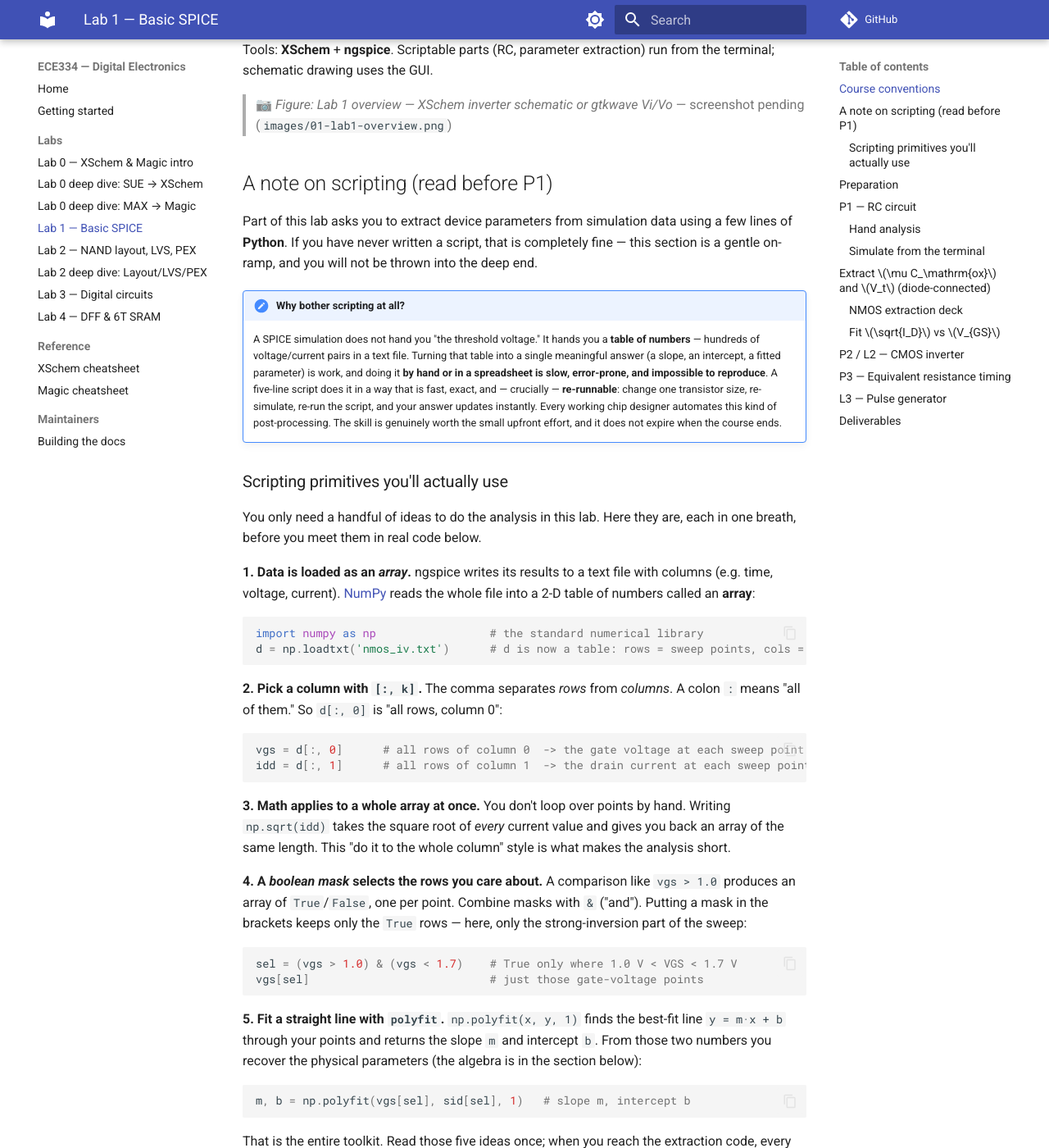
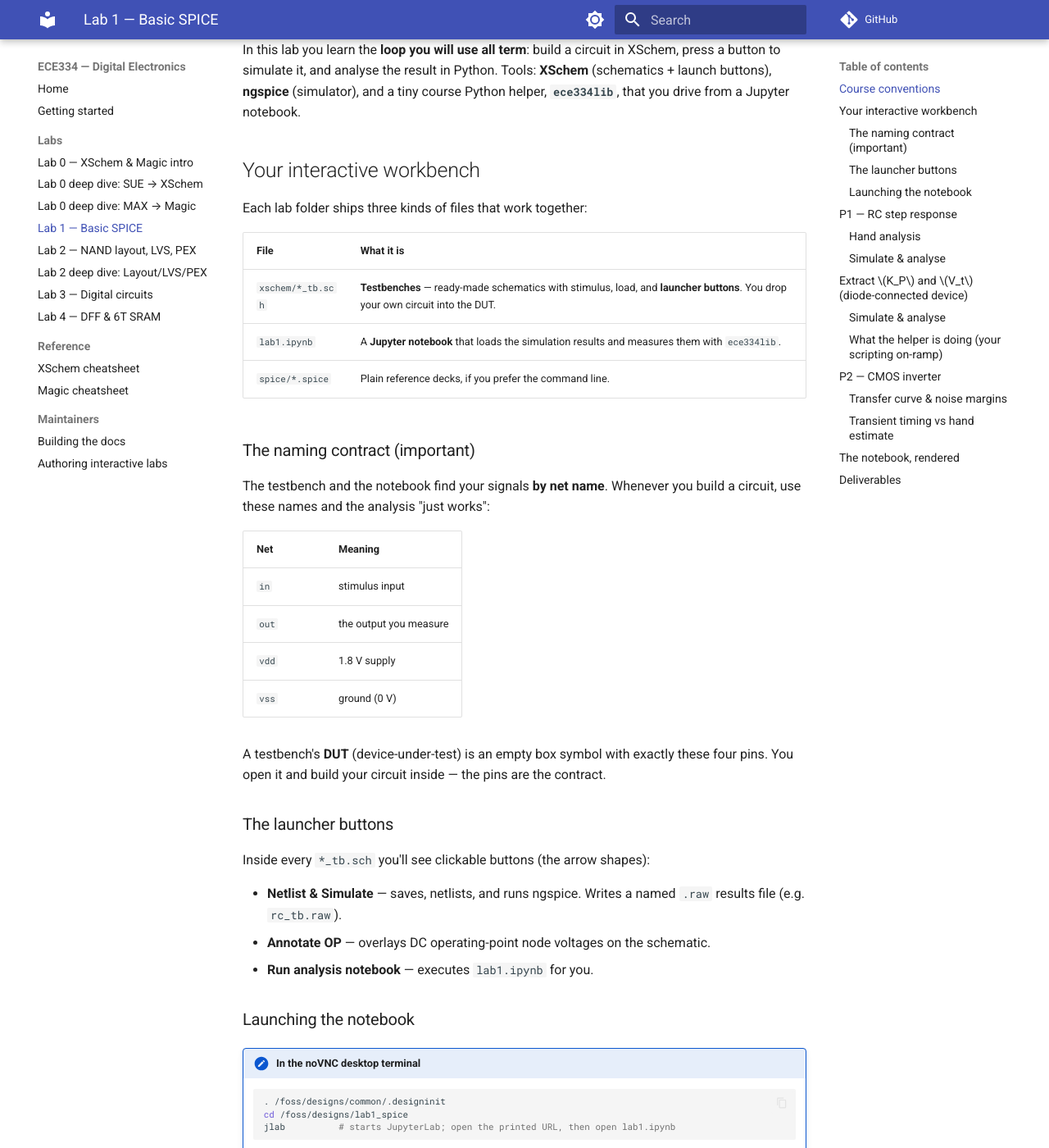
Before and after one commit to uoftasic/ece334-docs, an MkDocs documentation site: the page built from docs/labs/lab1/index.md, in a window 1280 px wide and 1400 px high, scrolled down 554 px. Shown: the whole window at 82% size. Built offline with MkDocs 1.6.1 and Material for MkDocs 9.7.7, drawn with Linux system fonts in a browser that asks for light colours; comment, search, counter and statistics services are not loaded; some of the changed text lies outside the part shown.

Commit message:
docs(lab1): rewrite around interactive testbench + notebook flow
- Lab 1 manual: build → launcher button → analyse-in-notebook loop, with the
  net-name DUT contract, a prominent unitless-W/L warning, and an embedded
  rendered-notebook snapshot (Approach A).
- Makefile: `notebooks` target renders lab notebooks (sibling ece334-labs) to
  committed markdown snapshots; placeholder until first render.
- maintainers/authoring-labs.md: the repeatable recipe for Labs 2–4
  (harness + DUT, notebook, ece334lib, snapshot), incl. the subcircuit-symbol
  and unitless-W/L gotchas.

````diff
--- a/docs/labs/lab1/index.md
+++ b/docs/labs/lab1/index.md
@@ -6,243 +6,211 @@
 
 --8<-- "includes/conventions.md"
 
-Tools: **XSchem** + **ngspice**. Scriptable parts (RC, parameter extraction) run from
-the terminal; schematic drawing uses the GUI.
+In this lab you learn the **loop you will use all term**: build a circuit in XSchem,
+press a button to simulate it, and analyse the result in Python. Tools: **XSchem**
+(schematics + launch buttons), **ngspice** (simulator), and a tiny course Python
+helper, **`ece334lib`**, that you drive from a Jupyter notebook.
 
-> 📷 *Figure: Lab 1 overview — XSchem inverter schematic or gtkwave Vi/Vo* — screenshot pending (`images/01-lab1-overview.png`)
+## Your interactive workbench
 
-## A note on scripting (read before P1)
+Each lab folder ships three kinds of files that work together:
 
-Part of this lab asks you to extract device parameters from simulation data using a few lines
-of **Python**. If you have never written a script, that is completely fine — this section is a
-gentle on-ramp, and you will not be thrown into the deep end.
+| File | What it is |
+|------|------------|
+| `xschem/*_tb.sch` | **Testbenches** — ready-made schematics with stimulus, load, and **launcher buttons**. You drop your own circuit into the DUT. |
+| `lab1.ipynb` | A **Jupyter notebook** that loads the simulation results and measures them with `ece334lib`. |
+| `spice/*.spice` | Plain reference decks, if you prefer the command line. |
 
-!!! note "Why bother scripting at all?"
-    A SPICE simulation does not hand you "the threshold voltage." It hands you a **table of
-    numbers** — hundreds of voltage/current pairs in a text file. Turning that table into a
-    single meaningful answer (a slope, an intercept, a fitted parameter) is work, and doing it
-    **by hand or in a spreadsheet is slow, error-prone, and impossible to reproduce**. A
-    five-line script does it in a way that is fast, exact, and — crucially — **re-runnable**:
-    change one transistor size, re-simulate, re-run the script, and your answer updates
-    instantly. Every working chip designer automates this kind of post-processing. The skill
-    is genuinely worth the small upfront effort, and it does not expire when the course ends.
+### The naming contract (important)
 
-### Scripting primitives you'll actually use
+The testbench and the notebook find your signals **by net name**. Whenever you build a
+circuit, use these names and the analysis "just works":
 
-You only need a handful of ideas to do the analysis in this lab. Here they are, each in one
-breath, before you meet them in real code below.
+| Net | Meaning |
+|-----|---------|
+| `in` | stimulus input |
+| `out` | the output you measure |
+| `vdd` | 1.8 V supply |
+| `vss` | ground (0 V) |
 
-**1. Data is loaded as an *array*.** ngspice writes its results to a text file with columns
-(e.g. time, voltage, current). [NumPy](https://numpy.org/) reads the whole file into a 2-D
-table of numbers called an **array**:
+A testbench's **DUT** (device-under-test) is an empty box symbol with exactly these
+four pins. You open it and build your circuit inside — the pins are the contract.
 
-```python
-import numpy as np                 # the standard numerical library
-d = np.loadtxt('nmos_iv.txt')      # d is now a table: rows = sweep points, cols = columns
-```
+### The launcher buttons
 
-**2. Pick a column with `[:, k]`.** The comma separates *rows* from *columns*. A colon `:`
-means "all of them." So `d[:, 0]` is "all rows, column 0":
+Inside every `*_tb.sch` you'll see clickable buttons (the arrow shapes):
 
-```python
-vgs = d[:, 0]      # all rows of column 0  -> the gate voltage at each sweep point
-idd = d[:, 1]      # all rows of column 1  -> the drain current at each sweep point
-```
+- **Netlist & Simulate** — saves, netlists, and runs ngspice. Writes a named `.raw`
+  results file (e.g. `rc_tb.raw`).
+- **Annotate OP** — overlays DC operating-point node voltages on the schematic.
+- **Run analysis notebook** — executes `lab1.ipynb` for you.
 
-**3. Math applies to a whole array at once.** You don't loop over points by hand. Writing
-`np.sqrt(idd)` takes the square root of *every* current value and gives you back an array of
-the same length. This "do it to the whole column" style is what makes the analysis short.
-
-**4. A *boolean mask* selects the rows you care about.** A comparison like `vgs > 1.0`
-produces an array of `True`/`False`, one per point. Combine masks with `&` ("and"). Putting a
-mask in the brackets keeps only the `True` rows — here, only the strong-inversion part of the
-sweep:
-
-```python
-sel = (vgs > 1.0) & (vgs < 1.7)    # True only where 1.0 V < VGS < 1.7 V
-vgs[sel]                           # just those gate-voltage points
-```
-
-**5. Fit a straight line with `polyfit`.** `np.polyfit(x, y, 1)` finds the best-fit line
-`y = m·x + b` through your points and returns the slope `m` and intercept `b`. From those two
-numbers you recover the physical parameters (the algebra is in the section below):
-
-```python
-m, b = np.polyfit(vgs[sel], sid[sel], 1)   # slope m, intercept b
-```
-
-That is the entire toolkit. Read those five ideas once; when you reach the extraction code,
-every line will already look familiar.
-
-## Preparation
+### Launching the notebook
 
 !!! terminal "In the noVNC desktop terminal"
     ```bash
     . /foss/designs/common/.designinit
     cd /foss/designs/lab1_spice
+    jlab          # starts JupyterLab; open the printed URL, then open lab1.ipynb
     ```
 
-## P1 — RC circuit
+The `jlab` alias and `import ece334lib` are set up by `.designinit` — source it once
+per terminal.
 
-Topology: pulse `Vi` → R1 (1 kΩ) → `Vo` with R2 (2 kΩ) and C1 (0.7 pF) to ground.
-Pulse **1.8 V** high, 3 ns width, 6 ns period, $t_r = t_f = 0.2$ ns.
+??? note "Why script the analysis at all?"
+    A SPICE run doesn't hand you "the rise time" — it hands you a **table of numbers**.
+    Turning that into a meaningful answer by hand is slow and impossible to reproduce. A
+    couple of lines of Python do it in a way that is fast, exact, and **re-runnable**:
+    change a transistor width, re-simulate, re-run the cell, and every number updates.
+    That is exactly how working chip designers post-process simulations.
+
+---
+
+## P1 — RC step response
+
+Open `xschem/rc_tb.sch`. A 1.8 V step drives `R1` (1 kΩ) into `C1` (1 pF) at node
+`out`. The output charges with time constant $\tau = RC$.
 
 ### Hand analysis
 
 $$
 \begin{aligned}
-  V_{o,\mathrm{final}} &= 1.8 \times \frac{R_2}{R_1 + R_2} = 1.20\ \mathrm{V} \\
-  \tau &= (R_1 \parallel R_2)\, C_1 = 0.467\ \mathrm{ns} \\
-  \text{20–80\% rise/fall} &= \tau \ln(4) = 0.647\ \mathrm{ns}
+  \tau &= R\,C = (1\ \mathrm{k}\Omega)(1\ \mathrm{pF}) = 1\ \mathrm{ns} \\
+  t_{r}\,(10\text{–}90\%) &= \tau \ln 9 \approx 2.20\ \mathrm{ns}
 \end{aligned}
 $$
 
-### Simulate from the terminal
+### Simulate & analyse
 
-The committed deck is `spice/rc.spice`:
+1. In `rc_tb.sch`, press **Netlist & Simulate**. This writes `rc_tb.raw`.
+2. In `lab1.ipynb`, run **§1 RC step response**. It loads the result and measures:
 
-```spice
-* Lab 1 P1 - RC circuit (1.8 V)
-Vi n1 0 PULSE(0 1.8 0 0.2n 0.2n 3n 6n)
-R1 n1 n2 1k
-R2 n2 0 2k
-C1 n2 0 0.7p
-.tran 1p 15n
-.control
-run
-wrdata rc.txt v(n1) v(n2)
-.endc
-.end
-```
+   ```python
+   from ece334lib import sim, measure, plot
+   rc = sim.run("xschem/rc_tb.raw")
+   t_rise, _ = measure.edges_10_90(rc, "out", vdd=1.8)
+   plot.transient(rc, ["in", "out"])
+   ```
 
-!!! terminal "In the noVNC desktop terminal"
-    ```bash
-    cd spice
-    ngspice -b rc.spice
-    ```
+   You should see $\tau \approx 1$ ns and $t_r \approx 2.20$ ns — matching the hand
+   analysis exactly.
 
-    The output file `rc.txt` contains columns: time, `v(n1)`, `v(n2)`.
-    Inspect the final value of `Vo` (≈ 1.20 V) and measure 20–80% rise/fall
-    (≈ 0.647 ns; expect slightly longer due to 0.2 ns input edges).
+!!! tip "Make it yours"
+    Change `R1` or `C1` in the schematic, re-simulate, and re-run the cell. Confirm
+    that $\tau$ tracks $R\cdot C$.
 
-> 📷 *Figure: RC waveforms — Vi and Vo vs time, final Vo ≈ 1.2 V* — screenshot pending (`images/02-rc-waveforms.png`)
+---
 
-## Extract $\mu C_\mathrm{ox}$ and $V_t$ (diode-connected)
+## Extract $K_P$ and $V_t$ (diode-connected device)
 
+Before the inverter, extract the device parameters you'll need for its hand estimate.
 A diode-connected device (gate tied to drain) is always in saturation when on, so
-$I_D = \tfrac{1}{2} K_P (W/L)(V_{GS} - V_t)^2$, which makes $\sqrt{I_D}$ **linear** in
-$V_{GS}$:
+$I_D = \tfrac12 K_P (W/L)(V_{GS}-V_t)^2$, which makes $\sqrt{I_D}$ **linear** in $V_{GS}$:
 
-- slope $m = \sqrt{\tfrac{1}{2} K_P (W/L)} \Rightarrow K_P = 2m^2/(W/L)$
-- x-intercept of the line $= V_t$
+- slope $m = \sqrt{\tfrac12 K_P (W/L)} \Rightarrow K_P = 2m^2/(W/L)$
+- x-intercept of the fitted line $= V_t$
 
-We use a long/wide device (W = 10 µm, L = 2 µm) so the square law is clean.
+### Simulate & analyse
 
-### NMOS extraction deck
+1. Open `xschem/diode_tb.sch`. Build a diode-connected NMOS in the DUT (gate+drain → `g`,
+   source+body → `s`; size $W=10$, $L=2$ — **unitless**). Press **Netlist & Simulate**;
+   it writes `diode_nmos.raw`.
+2. Run **§2** of `lab1.ipynb`. `ece334lib` does the fit for you:
 
-```spice
-* NMOS diode-connected extraction
-.lib $PDK_ROOT/sky130A/libs.tech/ngspice/sky130.lib.spice tt
-Vg dg 0 dc 0
-Xn dg dg 0 0 sky130_fd_pr__nfet_01v8 W=10u L=2u
-.dc Vg 0 1.8 0.01
-.control
-run
-let id = -i(Vg)
-wrdata nmos_iv.txt id
-.endc
-.end
-```
+   ```python
+   diode = sim.run("xschem/diode_nmos.raw")
+   res = measure.extract_square_law(diode["g"], diode["id"], wl=10/2, vmin=1.0, vmax=1.7)
+   print(res["Vt"], res["KP"])
+   ```
 
-!!! terminal "In the noVNC desktop terminal"
-    ```bash
-    cd spice
-    ngspice -b nmos_diode.spice
-    ```
+### What the helper is doing (your scripting on-ramp)
 
-    Repeat with `spice/pmos_diode.spice` (source/bulk at 1.8 V, sweep gate down) to get
-    $|V_{tp}|$ and $K_{Pp}$.
-
-### Fit $\sqrt{I_D}$ vs $V_{GS}$
-
-After running the deck, fit the strong-inversion region ($V_{GS} \in [1.0, 1.7]$ V) in Python
-or by hand. Every line below uses one of the five primitives from
-[the scripting preamble](#scripting-primitives-youll-actually-use) — read it once and this
-should feel familiar rather than mysterious:
+`extract_square_law` is just five lines of NumPy — read them once and the analysis
+stops being mysterious. Each line uses one core idea:
 
 ```python
 import numpy as np
-d = np.loadtxt('nmos_iv.txt')          # (1) load the table ngspice wrote
-vgs, idd = d[:, 0], d[:, 1]            # (2) pull out the VGS and ID columns
-sid = np.sqrt(np.clip(idd, 0, None))  # (3) sqrt(ID) for every point (clip avoids sqrt of <0)
-sel = (vgs > 1.0) & (vgs < 1.7)       # (4) mask: keep only the strong-inversion region
-m, b = np.polyfit(vgs[sel], sid[sel], 1)  # (5) best-fit line through those points
-Vt = -b / m                            # x-intercept of the line is Vt
-WL = 10 / 2                            # W/L of the extraction device (10 um / 2 um)
-KP = 2 * m**2 / WL                     # slope -> KP  (from the algebra above)
-print(f'Vtn = {Vt:.3f} V')
-print(f'KPn = {KP*1e6:.1f} uA/V^2')
+d = np.loadtxt("nmos_iv.txt")           # (1) load a table ngspice wrote (terminal route)
+vgs, idd = d[:, 0], d[:, 1]             # (2) pick the VGS and ID columns with [:, k]
+sid = np.sqrt(np.clip(idd, 0, None))    # (3) math applies to the whole column at once
+sel = (vgs > 1.0) & (vgs < 1.7)         # (4) a boolean mask keeps strong-inversion rows
+m, b = np.polyfit(vgs[sel], sid[sel], 1)  # (5) best-fit line -> slope m, intercept b
+Vt = -b / m                             # x-intercept is Vt
+KP = 2 * m**2 / (10 / 2)                # slope -> KP  (extraction device W/L = 10/2)
+print(f"Vtn = {Vt:.3f} V    KPn = {KP*1e6:.1f} uA/V^2")
 ```
 
-!!! tip "Run it the same way you ran ngspice"
-    Save the snippet as `extract.py` and run `python3 extract.py` from the same `spice/`
-    folder, *after* the ngspice deck has produced `nmos_iv.txt`. Change a device size, re-run
-    the deck, re-run the script — that re-runnability is exactly the point of scripting.
+!!! tip "Prefer the terminal?"
+    The committed deck `spice/nmos_diode.spice` does the same sweep:
+    `ngspice -b nmos_diode.spice` writes `nmos_iv.txt`, which the snippet above loads.
 
-**Typical result (yours will vary):** $V_{tn} \approx 0.45$ V, $K_{Pn} \approx 70\ \mu A/V^2$.
-Record all four numbers for P3 and Lab 3.
+Repeat with `pmos_diode.spice` for $|V_{tp}|$ and $K_{Pp}$. **Record all four numbers** —
+you'll plug them into the inverter timing estimate below. *(Typical on SKY130:
+$V_{tn}\approx0.46$ V, $K_{Pn}\approx170\ \mu A/V^2$; yours will vary with the fit window.)*
 
-> 📷 *Figure: $\sqrt{I_D}$ vs $V_{GS}$ with saturation fit line* — screenshot pending (`images/05-nmos-extraction.png`)
+---
 
-## P2 / L2 — CMOS inverter
+## P2 — CMOS inverter
 
-Devices: `sky130_fd_pr__nfet_01v8` W=1u L=0.5u; `pfet_01v8` W=3u L=0.5u; $C_L = 0.2$ pF.
+Now build a real circuit into the testbench DUT.
 
 !!! xschem "In XSchem"
-    1. Draw `inverter_tb.sch`: NMOS and PMOS from SKY130 library, input `Vi`,
-       output `Vo`, supply 1.8 V, load 0.2 pF.
-    2. **Transfer curve:** add `.dc Vi 0 1.8 0.005` testbench.
-    3. **Transient:** 1.8 V input pulse; `.tran 1p 15n`.
-    4. Netlist and simulate: `n` then `s`, or headlessly:
+    1. Open `xschem/inv_tb.sch`. Note the stimulus (`Vin` pulse on `in`), the load
+       (`Cload` on `out`), the supply (`Vdd`), and the **DUT** box.
+    2. **Double-click the DUT** to open `dut_inv.sch`. Build a CMOS inverter inside it:
+        - PMOS `pfet_01v8`: source → `vdd`, drain → `out`, gate → `in`, body → `vdd`
+        - NMOS `nfet_01v8`: source → `vss`, drain → `out`, gate → `in`, body → `vss`
+        - Sizes: $W_n = 1$, $W_p = 3$, $L = 0.5$ — see the unit warning below.
+       Keep the four pin names (`in`, `out`, `vdd`, `vss`) unchanged.
 
-       ```bash
-       xschem -n -q -o . inverter_tb.sch
-       ngspice -b inverter_tb.spice
-       ```
+    !!! warning "Enter W and L as unitless microns — no `u`"
+        The SKY130 device models are **binned on plain micron numbers**. Type
+        `W=1` and `L=0.5`, *not* `W=1u`/`L=0.5u`. A value with a `u` suffix
+        (i.e. metres) falls outside every bin and ngspice fails with
+        *"could not find a valid modelname"*. This is the single most common
+        first-simulation error — when you see it, check your `u`s.
+    3. Back in `inv_tb.sch`, press **Netlist & Simulate**. It writes both
+       `inv_tb_vtc.raw` (DC sweep) and `inv_tb_tran.raw` (transient).
 
-Reference deck: `spice/inverter_tb.spice`.
+### Transfer curve & noise margins
 
-> 📷 *Figure: inverter VTC — Vo vs Vi DC sweep* — screenshot pending (`images/03-inverter-vtc.png`)
+Run **§2** of `lab1.ipynb`:
 
-> 📷 *Figure: inverter transient — Vi and Vo vs time* — screenshot pending (`images/04-inverter-tran.png`)
+```python
+vtc = sim.run("xschem/inv_tb_vtc.raw")
+nm  = measure.noise_margins(vtc, "in", "out")   # VM, VIL, VIH, VOL, VOH, NMH, NML
+plot.vtc(vtc, "in", "out")
+```
 
-## P3 — Equivalent resistance timing
+Report the switching threshold $V_M$ and the noise margins $NM_H$, $NM_L$.
+
+### Transient timing vs hand estimate
+
+Run **§3**. It measures propagation delay and edge rates, and compares them with the
+equivalent-resistance estimate built from **your extracted** $K_P$, $V_t$:
 
 $$
-\begin{aligned}
-  R_{\mathrm{eq},n} &= \frac{1.8}{K_{Pn} \cdot (W/L)_n \cdot (1.8 - V_{tn})} \\
-  R_{\mathrm{eq},p} &= \frac{1.8}{K_{Pp} \cdot (W/L)_p \cdot (1.8 - V_{tp})}
-\end{aligned}
+R_{\mathrm{eq}} = \frac{V_{DD}}{K_P (W/L)(V_{DD}-V_t)}, \qquad
+t_{r,f} \approx 2.2\, R_{\mathrm{eq}}\, C_L
 $$
 
-Predict 10–90% rise/fall with $\approx 2.2 \cdot R_{\mathrm{eq}} \cdot C_L$; compare to the
-L2 transient. Discuss hand vs simulation gap (short-channel effects).
+Edit the `KPn, KPp, Vtn, Vtp` values in the cell to your numbers, then compare the
+simulated and hand-estimated $t_r$, $t_f$. Discuss the gap (short-channel effects).
 
-## L3 — Pulse generator
+---
 
-Transistor-level: unit inverters + 2-input NAND (series NMOS W≈2u each, parallel PMOS
-W≈3u @ L=0.5u). Measure **low-going** pulse width at 50% with:
+## The notebook, rendered
 
-```spice
-.meas tran tpw trig v(out) val=0.9 fall=1 targ v(out) val=0.9 rise=1
-```
+This is the executed `lab1.ipynb` for reference — your own run replaces these numbers
+with your circuit's results.
 
-> 📷 *Figure: pulse generator output waveform* — screenshot pending (`images/06-pulsegen.png`)
+--8<-- "labs/lab1/notebook/lab1.md"
+
+---
 
 ## Deliverables
 
-- [ ] RC: Vi/Vo plot; measured vs 0.647 ns rise/fall
-- [ ] Extraction: NMOS + PMOS fits; four parameters ($V_{tn}$, $K_{Pn}$, $|V_{tp}|$, $K_{Pp}$)
-- [ ] Inverter: VTC + transient; $V_M$ / noise margins
-- [ ] P3: $R_{\mathrm{eq}}$ estimate vs simulation
-- [ ] L3: pulsegen schematic + pulse-width measurement
+- [ ] **RC:** $V_{in}/V_{out}$ plot; measured $\tau$ and $t_r$ vs hand analysis
+- [ ] **Extraction:** NMOS + PMOS fits; four parameters ($V_{tn}$, $K_{Pn}$, $|V_{tp}|$, $K_{Pp}$)
+- [ ] **Inverter VTC:** $V_M$ and noise margins $NM_H$, $NM_L$
+- [ ] **Inverter transient:** simulated vs hand-estimated $t_r$, $t_f$, $t_{pd}$
--- /dev/null
+++ b/docs/labs/lab1/notebook/lab1.md
@@ -0,0 +1,4 @@
+!!! note "Rendered notebook output"
+    This block is **auto-generated** from `lab1.ipynb` in the `ece334-labs` repo.
+    Run `make notebooks` (after executing the notebook in the lab container) to
+    replace this placeholder with the executed cells and plots.
--- /dev/null
+++ b/docs/maintainers/authoring-labs.md
@@ -0,0 +1,72 @@
+# Authoring an interactive lab
+
+The recipe Lab 1 establishes. Every lab is built from the same four parts, so once
+you've read this you can bring up Labs 2–4 by analogy.
+
+## The four parts
+
+1. **A testbench harness** (`ece334-labs/labN/xschem/<thing>_tb.sch`)
+   - Stimulus source(s), load, and supply, wired to nets named `in`, `out`, `vdd`,
+     `vss`.
+   - A **DUT placeholder**: a subcircuit symbol whose pins are exactly those nets.
+     Students build their circuit in the schematic behind it. See
+     `lab1_spice/xschem/dut_inv.sym` / `dut_inv.sch`.
+   - **Launcher buttons** (`devices/launcher.sym`):
+     - `Netlist & Simulate` → `tclcommand="xschem save; xschem netlist; xschem simulate"`
+     - `Annotate OP` → `tclcommand="set show_hidden_texts 1; xschem annotate_op"`
+     - `Run analysis notebook` → execs `jupyter nbconvert --execute` on the lab notebook
+   - An embedded **SPICE control block** (`devices/code_shown.sym`) that, after the
+     analysis, does `set filetype=ascii` and `write <name>.raw v(in) v(out)`. The
+     `.raw` filename is the contract the notebook reads.
+
+   !!! warning "Subcircuit symbol gotcha"
+       Put `type=subcircuit` / `format` / `template` in the **`G {}`** block and do
+       **not** leave an empty `K {}` block after it — an empty `K {}` clears the type
+       and the instance silently netlists to nothing. List the symbol's pins (the
+       `B` lines) in the same order as the `ipin`/`opin`/`iopin` order in the DUT
+       schematic.
+
+2. **A Python notebook** (`ece334-labs/labN/labN.ipynb`)
+   - Short prose cells interleaved with `ece334lib` calls. Load results with
+     `sim.run("xschem/<name>.raw")`, measure with `measure.*`, plot with `plot.*`.
+   - Keep the notebook **clean** (cleared outputs) in git — it's the student's start.
+
+3. **The shared helper** (`ece334-labs/common/ece334lib/`)
+   - `waves` (load `.raw`/`wrdata`), `measure` (metrics), `sim` (run/sweep), `plot`.
+   - Add new metrics here, not in notebooks. Lab 4, for example, adds `setup_hold`
+     and `butterfly` to `measure.py`. Write a unit test in
+     `common/ece334lib/tests/` with a synthetic waveform of known answer.
+
+4. **The lab page** (`ece334-docs/docs/labs/labN/index.md`)
+   - States the naming contract, walks the build → button → notebook loop, and embeds
+     the rendered notebook with `--8<-- "labs/labN/notebook/labN.md"`.
+
+## Publishing the rendered notebook (Approach A)
+
+The runnable notebook lives in `ece334-labs`; the docs embed a committed snapshot.
+
+```bash
+# 1. in the lab container, execute the notebook so it carries real outputs
+jupyter nbconvert --to notebook --execute --inplace labN/labN.ipynb
+# 2. in the docs repo, render the stored outputs to markdown + images
+cd ece334-docs && make notebooks      # LABS_DIR defaults to ../ece334-labs
+# 3. commit docs/labs/labN/notebook/ and verify
+make site                              # mkdocs build --strict
+```
+
+If cross-repo rendering ever becomes a chore, fall back to **Approach C**: link to the
+runnable notebook and commit a couple of static reference figures instead.
+
+## Validating before you ship
+
+- `cd ece334-labs/common && python3 -m pytest ece334lib` — helper unit tests pass.
+- Netlist the harness headlessly: `xschem -n -s -q -x -o /tmp labN/xschem/<thing>_tb.sch`
+  and confirm the DUT instance and `.subckt` appear.
+- `cd ece334-docs && make site` — docs build clean.
+
+!!! danger "Container prerequisite: SKY130 ngspice models"
+    Transistor simulations need the PDK's compiled OSDI model libraries
+    (`$PDK_ROOT/sky130A/libs.tech/ngspice/osdi/*.osdi`). If they're missing, ngspice
+    reports *"could not find a valid modelname"* and **no** transistor circuit will
+    simulate (model-free benches like the RC still work). Provision the models in the
+    container image before relying on the inverter/transistor labs.
--- a/mkdocs.yml
+++ b/mkdocs.yml
@@ -66,3 +66,4 @@ nav:
       - Magic cheatsheet: reference/magic-cheatsheet.md
   - Maintainers:
       - Building the docs: maintainers/building.md
+      - Authoring interactive labs: maintainers/authoring-labs.md
````
Also changed, not shown: 1 other file.
